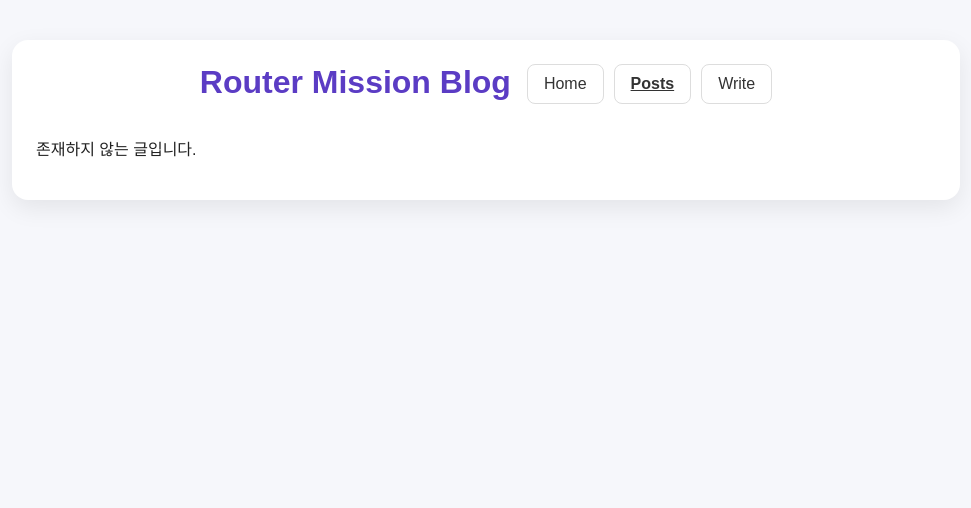
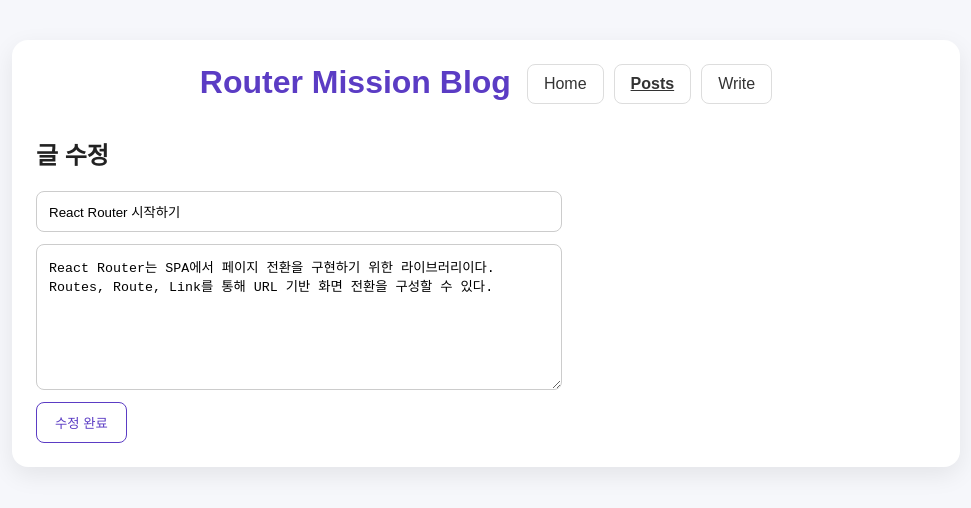
Before and after one commit to tsoyirina48-ai/ajax-router-mission, a React (Vite) app: page /posts/1/edit in a window 1280 px wide. Shown: the top 508 px of the page, without its empty margins (154-1125 px from the left). Built offline with nearby package versions, Linux system fonts and the light colour scheme.

Commit message:
feat: add create, edit, delete and router pages

```diff
--- a/src/App.jsx
+++ b/src/App.jsx
@@ -1,5 +1,5 @@
 import './App.css';
-import { useEffect, useState } from "react";
+import { useEffect, useState, useMemo } from "react";
 import { Routes, Route } from "react-router";
 import Layout from "./components/Layout";
 import Home from "./pages/Home";
@@ -8,6 +8,7 @@ import PostDetail from "./pages/PostDetail";
 import PostNew from "./pages/PostNew";
 import PostEdit from "./pages/PostEdit";
 import NotFound from "./pages/NotFound";
+
 
 function App() {
   const [posts, setPosts] = useState([]);
@@ -25,6 +26,7 @@ function App() {
     );
   };
 
+
     useEffect(() => {
     //let alive = true;
     const controller = new AbortController();
@@ -38,7 +40,7 @@ function App() {
       });
       if (!res.ok) throw new Error("메시지");
       const data = await res.json();
-      setPosts([]);
+      setPosts(data);
     } catch (e) {
       console.error(e);
       setPosts([]);
@@ -53,6 +55,12 @@ function App() {
       //alive = false;
     };
   }, []);
+
+
+    const newId = useMemo(()=>{
+    const maxId = posts.reduce((acc, current) => {return Math.max(acc, current.id)}, 0)
+    return maxId + 1;
+  },[posts]);
 
 
   return (
--- a/src/pages/PostDetail.jsx
+++ b/src/pages/PostDetail.jsx
@@ -1,4 +1,4 @@
-import { Link, useParams, useNavigate } from "react-router-dom";
+import { Link, useParams, useNavigate } from "react-router";
 
 export default function PostDetail({ posts, onDelete, }) {
     const { id } = useParams();
@@ -6,8 +6,22 @@ export default function PostDetail({ posts, onDelete, }) {
     const post = posts.find((post) => post.id === Number(id));
 
     if (!post) {
-        return <p>존재하지 않는 글입니다.</p>;
+        return (
+        <>
+        <h2>404 페이지</h2>
+        <p>존재하지 않는 글입니다.</p>;
+        <Link to="/">홈으로 이동</Link>
+        </>
+        );
     }
+     const handleDelete = () => {
+         if (window.confirm("정말 삭제할까요?")) {
+      onDelete(post.id);
+      navigate("/posts");
+     }
+    };
+
+
     return (
         <section>
             <h2>{post.title}</h2>
--- a/src/pages/PostEdit.jsx
+++ b/src/pages/PostEdit.jsx
@@ -1,5 +1,5 @@
-import { useState } from "react";
-import { useNavigate, useParams } from "react-router-dom";
+import { useState, useEffect } from "react";
+import { useNavigate, Link, useParams } from "react-router-dom";
 
 export default function PostEdit({ posts, onUpdate }) {
   const { id } = useParams();
@@ -10,16 +10,32 @@ export default function PostEdit({ posts, onUpdate }) {
   const [title, setTitle] = useState(post?.title || "");
   const [content, setContent] = useState(post?.content || "");
 
+  useEffect(() =>{
+    if(!post) return;
+    setTitle(post.title);
+    setContent(post.content);
+  },[post]);
+
   if (!post) {
-    return <p>존재하지 않는 글입니다.</p>;
+    return (
+      <>
+      <h2>404 페이지</h2>
+    <p>존재하지 않는 글입니다.</p>
+    <Link to="/">홈으로 이동</Link>
+    </>
+    );
   }
 
   const handleSubmit = (e) => {
     e.preventDefault();
-    if (!title.trim() || ! content.trim()); {
+    if (!title.trim() || ! content.trim()) {
       alert("제목과 내용을 입력하세요.");
       return;
     }
+    const newId = onUpdate({
+      title: title,
+      content: content,
+    });
 
     const updatedPost = {
       ...post,
--- a/src/pages/PostNew.jsx
+++ b/src/pages/PostNew.jsx
@@ -1,5 +1,6 @@
 import { useState } from "react";
-import { useNavigate } from "react-router-dom";
+import { useNavigate } from "react-router";
+import styles from "./PostNew.module.css";
 
 export default function PostNew({ onCreate }) {
     const [title, setTitle] = useState("");
@@ -26,7 +27,8 @@ export default function PostNew({ onCreate }) {
         <section>
             <h2>글 작성</h2>
 
-            <form onSubmit={handleSubmit}>
+            <form className={styles.form}
+            onSubmit={handleSubmit}>
                 <input value={title}
                 onChange={(e) =>
                     setTitle(e.target.value)
--- /dev/null
+++ b/src/pages/PostNew.module.css
@@ -0,0 +1,6 @@
+.form {
+ display: flex;
+ flex-direction: column;
+ gap: 10px;
+
+}
```
Also changed, not shown: src/pages/Home.jsx (+6 -1 lines).
